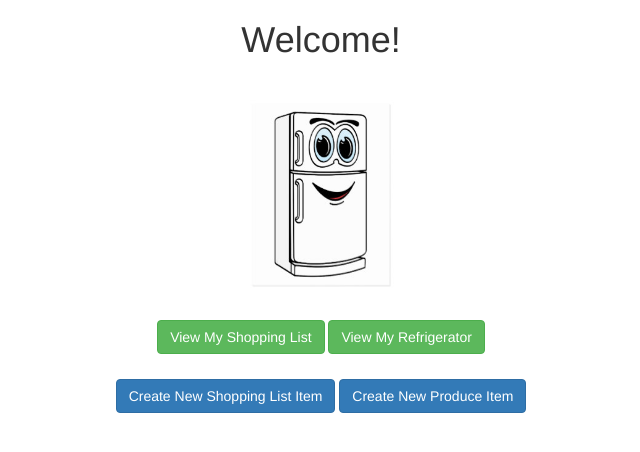
After one commit to Maze5656/237-Symfony, a Symfony app: template templates/start.html.twig in a window 1280 px wide. The commit adds this page. Shown: the top 452 px of the page, without its empty margins (319-959 px from the left). Run offline with Twig, Linux system fonts and the light colour scheme; the template is opened without the code that fills it, so the values that code supplies are empty; some libraries are stand-ins or nearby versions.

Commit message:
Lab8 completed and start page added

```diff
--- a/src/Controller/ShoppingListController.php
+++ b/src/Controller/ShoppingListController.php
@@ -35,7 +35,7 @@ class ShoppingListController extends BaseController {
             return new Response('Item added to Shopping List.' .
                 '<br><a href="items/refrigerator">View My Refrigerator</a>
                  <br><a href="items/shopping-list">View My Shopping List</a>
-                 <br><a href="new-produce-item">Back to New Produce Item</a></body></html>');
+                 <br><a href="new-produce-item">Back to New Shopping List Item</a></body></html>');
         }
 
         return $this->render('new-shopping-list-item.html.twig', ['shopping_item_form' => $form->createView()]);
--- /dev/null
+++ b/templates/start.html.twig
@@ -0,0 +1,26 @@
+{% extends 'base.html.twig' %}
+
+{% block title %}Welcome{% endblock %}
+
+{% block body %}
+    <div class="text-center">
+
+        <h1 class="text-center">Welcome!</h1>
+
+        <div style="padding: 25px">
+            <img class="mt-4 mb-4" src="/uploads/refrig.jpg" style="height: 200px"; width="200px">
+        </div>
+
+        <div class="text-center">
+            <a class="btn btn-success" href="items/shopping-list">View My Shopping List</a>
+            <a class="btn btn-success" href="items/refrigerator">View My Refrigerator</a>
+        </div>
+
+        <div style="padding: 25px">
+            <a class="btn btn-primary" href="new-shopping-list-item">Create New Shopping List Item</a>
+            <a class="btn btn-primary" href="new-produce-item">Create New Produce Item</a>
+        </div>
+
+    </div>
+
+{% endblock %}
```
Also changed, not shown: src/Controller/ProduceItemController.php (+0 -12 lines), src/Controller/StartController.php (added, +18 -0 lines), templates/bundles/FOSUserBundle/Security/login.html.twig (+8 -4 lines).
